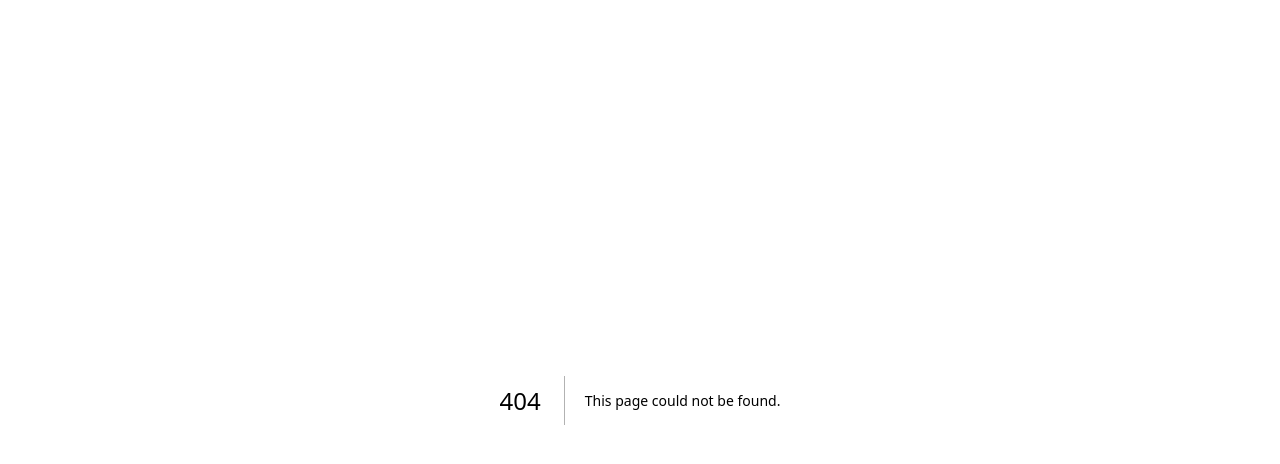
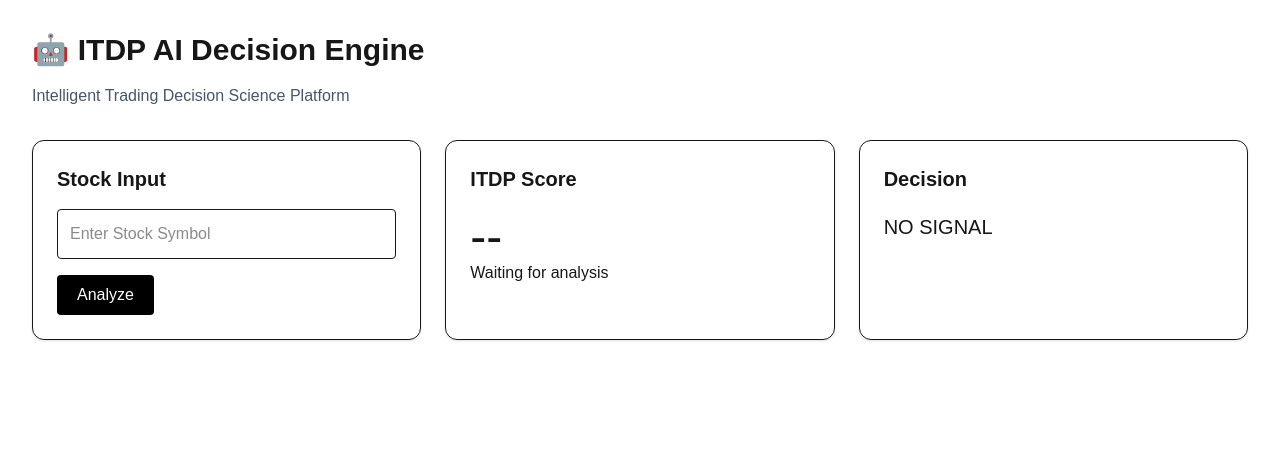
Before and after one commit to sunilpunwatkar/itdp-workspace, a Next.js app: page /ai-engine in a window 1280 px wide. Before the commit this address had no page. Shown: the top 464 px of the page. Built offline with nearby package versions, Linux system fonts and the light colour scheme.

Commit message:
Sprint 6A: Fixed runtime bugs and completed analysis flow

```diff
--- /dev/null
+++ b/app/ai-engine/page.tsx
@@ -0,0 +1,63 @@
+export default function AIEnginePage() {
+  return (
+    <div className="p-8">
+
+      <h1 className="text-3xl font-bold mb-4">
+        🤖 ITDP AI Decision Engine
+      </h1>
+
+      <p className="text-gray-600 mb-8">
+        Intelligent Trading Decision Science Platform
+      </p>
+
+
+      <div className="grid grid-cols-1 md:grid-cols-3 gap-6">
+
+        <div className="border rounded-xl p-6 shadow">
+          <h2 className="text-xl font-bold">
+            Stock Input
+          </h2>
+
+          <input
+            placeholder="Enter Stock Symbol"
+            className="border p-3 mt-4 w-full rounded"
+          />
+
+          <button
+            className="mt-4 bg-black text-white px-5 py-2 rounded"
+          >
+            Analyze
+          </button>
+        </div>
+
+
+        <div className="border rounded-xl p-6 shadow">
+          <h2 className="text-xl font-bold">
+            ITDP Score
+          </h2>
+
+          <div className="text-5xl mt-5">
+            --
+          </div>
+
+          <p>
+            Waiting for analysis
+          </p>
+        </div>
+
+
+        <div className="border rounded-xl p-6 shadow">
+          <h2 className="text-xl font-bold">
+            Decision
+          </h2>
+
+          <div className="text-xl mt-5">
+            NO SIGNAL
+          </div>
+        </div>
+
+      </div>
+
+    </div>
+  );
+}
--- a/app/components/Dashboard.tsx
+++ b/app/components/Dashboard.tsx
@@ -8,7 +8,7 @@ type DashboardProps = {
     risk: string;
     target: number;
     stopLoss: number;
-    reason: string[];
+    reasons: string[];
     invalidIf: string;
   };
 };
@@ -95,7 +95,7 @@ export default function Dashboard({
         risk={analysis.risk}
         target={analysis.target}
         stopLoss={analysis.stopLoss}
-        reason={analysis.reason}
+        reasons={analysis.reasons}
         invalidIf={analysis.invalidIf}
       />
     </main>
--- a/app/components/DecisionCard.tsx
+++ b/app/components/DecisionCard.tsx
@@ -5,7 +5,7 @@ type DecisionCardProps = {
   risk: string;
   target: number;
   stopLoss: number;
-  reason: string[];
+ reasons: string[];
   invalidIf: string;
 };
 
@@ -16,7 +16,7 @@ export default function DecisionCard({
   risk,
   target,
   stopLoss,
-  reason,
+  reasons,
   invalidIf,
 }: DecisionCardProps) {
   return (
@@ -92,7 +92,7 @@ export default function DecisionCard({
       <h3>AI Explanation</h3>
 
       <ul>
-        {reason.map((item) => (
+        {reasons.map((item) => (
           <li key={item}>✅ {item}</li>
         ))}
       </ul>
--- a/app/components/Sidebar.tsx
+++ b/app/components/Sidebar.tsx
@@ -1,3 +1,4 @@
+import Link from "next/link";
 type SidebarProps = {
   onMenuClick: (page: string) => void;
 };
@@ -6,7 +7,7 @@ export default function Sidebar({ onMenuClick }: SidebarProps) {
   const menuItems = [
     { name: "📈 Stock Analysis", page: "stock" },
     { name: "📰 Market News", page: "marketnews" },
-    { name: "🤖 AI Decision Engine", page: "ai" },
+    { name: "🤖 AI Decision Engine", page: "ai-engine" },
     { name: "💼 Portfolio", page: "portfolio" },
     { name: "📊 Analytics", page: "analytics" },
     { name: "⚙️ Settings", page: "settings" },
--- a/app/data/dummyAnalysis.ts
+++ b/app/data/dummyAnalysis.ts
@@ -6,7 +6,7 @@ export const dummyAnalysis = {
     risk: "LOW",
     target: 3250,
     stopLoss: 2980,
-    reason: [
+    reasons: [
       "Breakout Confirmed",
       "RSI Above 60",
       "Strong Volume",
@@ -21,7 +21,7 @@ export const dummyAnalysis = {
     risk: "MEDIUM",
     target: 4120,
     stopLoss: 3890,
-    reason: [
+    reasons: [
       "Sideways Trend",
       "Mixed Momentum",
       "Waiting for Breakout",
@@ -36,7 +36,7 @@ export const dummyAnalysis = {
     risk: "HIGH",
     target: 1480,
     stopLoss: 1610,
-    reason: [
+    reasons: [
       "Weak Trend",
       "RSI Below 40",
       "Heavy Selling Pressure",
--- /dev/null
+++ b/app/lib/indicators.ts
@@ -0,0 +1,68 @@
+export function calculateEMA(
+  prices: number[],
+  period: number
+): number[] {
+
+  if (prices.length < period) {
+    return [];
+  }
+
+  const multiplier = 2 / (period + 1);
+
+  const ema: number[] = [];
+
+  let sma = 0;
+
+  for (let i = 0; i < period; i++) {
+    sma += prices[i];
+  }
+
+  sma = sma / period;
+
+  ema.push(sma);
+
+  for (let i = period; i < prices.length; i++) {
+    const value =
+      (prices[i] - ema[ema.length - 1]) * multiplier +
+      ema[ema.length - 1];
+
+    ema.push(value);
+  }
+
+  return ema;
+}
+
+export function calculateRSI(
+  prices: number[],
+  period: number = 14
+): number {
+
+  if (prices.length <= period) {
+    return 50;
+  }
+
+  let gains = 0;
+  let losses = 0;
+
+  for (let i = 1; i <= period; i++) {
+
+    const change = prices[i] - prices[i - 1];
+
+    if (change > 0) {
+      gains += change;
+    } else {
+      losses += Math.abs(change);
+    }
+  }
+
+  const averageGain = gains / period;
+  const averageLoss = losses / period;
+
+  if (averageLoss === 0) {
+    return 100;
+  }
+
+  const rs = averageGain / averageLoss;
+
+  return 100 - (100 / (1 + rs));
+}
--- /dev/null
+++ b/app/providers/historicalProvider.ts
@@ -0,0 +1,15 @@
+export class HistoricalProvider {
+
+  async getHistoricalPrices(symbol: string) {
+
+    const url =
+      `https://query1.finance.yahoo.com/v8/finance/chart/${symbol}.NS?range=6mo&interval=1d`;
+
+    const response = await fetch(url);
+
+    const data = await response.json();
+
+    return data;
+  }
+
+}
--- a/app/providers/marketProvider.ts
+++ b/app/providers/marketProvider.ts
@@ -1,3 +1,27 @@
+export interface MarketData {
+  symbol: string;
+  price: number;
+  open: number;
+  high: number;
+  low: number;
+  close: number;
+  volume: number;
+}
+
 export interface MarketProvider {
-  getQuote(symbol: string): Promise<any>;
+  getQuote(symbol: string): Promise<MarketData>;
 }
+
+export async function getMarketData(
+  symbol: string
+): Promise<MarketData> {
+  return {
+    symbol,
+    price: 2500,
+    open: 2480,
+    high: 2525,
+    low: 2470,
+    close: 2500,
+    volume: 1250000,
+  };
+}
--- a/app/utils/analyzeStock.ts
+++ b/app/utils/analyzeStock.ts
@@ -9,9 +9,10 @@ export function analyzeStock(symbol: string) {
       decision: "NO DATA",
       confidence: 0,
       risk: "-",
+      entry: 0,
       target: 0,
       stopLoss: 0,
-      reason: ["Stock not found in demo database."],
+      reasons: ["Stock not found in demo database."],
       invalidIf: "-",
     }
   );
```
